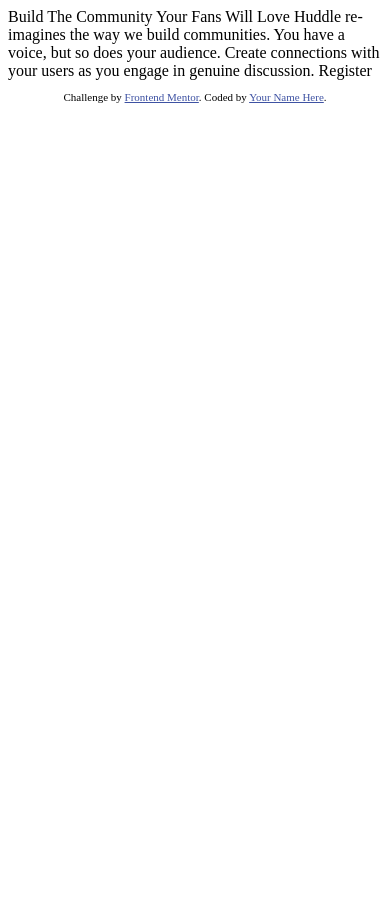
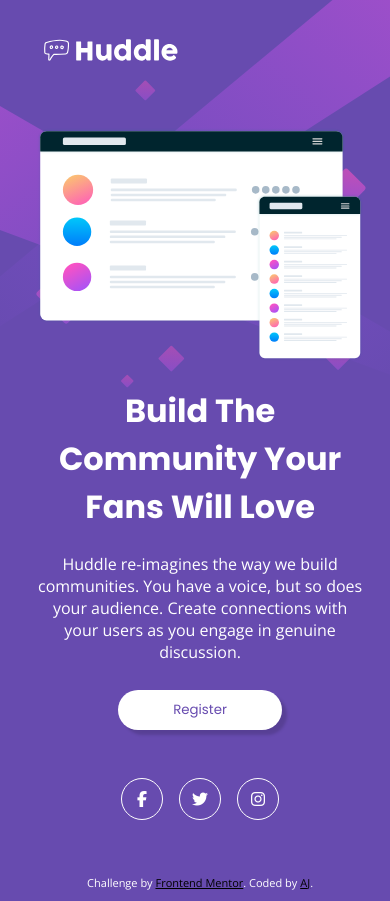
Before and after one commit to ashwinjayan/huddle-landing-page-with-single-introductory-section-master, a plain HTML site: page index.html in a window 390 px wide. Before the commit the page ends 844 px from the top, so only its background shows below. Drawn offline with nearby package versions, Linux system fonts and the light colour scheme.

Commit message:
Added css styles for both mobile and desktop

```diff
--- /dev/null
+++ b/css/style.scss
@@ -0,0 +1,156 @@
+@import url('https://fonts.googleapis.com/css2?family=Poppins:wght@400;700&display=swap');
+@import url('https://fonts.googleapis.com/css2?family=Open+Sans:wght@400&display=swap');
+
+//Colors
+$violet: hsl(257, 40%, 49%);
+
+$header-font: 'Poppins',
+sans-serif;
+$regular-font: 'Open Sans',
+sans-serif;
+
+h1 {
+    font-family: $header-font;
+}
+
+body {
+    font-family: $regular-font;
+    height     : 100%;
+    width      : 98.5%;
+
+    background-image   : url('../images/bg-mobile.svg');
+    background-color   : $violet;
+    background-position: top;
+    background-repeat  : no-repeat;
+    background-size    : contain;
+
+    @media only screen and (min-width: 768px) {
+        background-image: url('../images/bg-desktop.svg');
+        background-size : cover;
+    }
+}
+
+.container {
+    margin    : 0 auto;
+    margin-top: 2em;
+    width     : 85%;
+
+    display        : grid;
+    justify-content: center;
+
+    .header {
+        width: 100%;
+    }
+
+    .logo {
+        background-image : url('../images/logo.svg');
+        background-repeat: no-repeat;
+        background-size  : contain;
+        width            : 9em;
+        height           : 6em;
+        float            : left;
+    }
+
+    .hero-img {
+        margin: 0 auto;
+
+        img {
+            width: 100%;
+        }
+    }
+
+    .hero-content {
+        text-align    : center;
+        display       : flex;
+        flex-direction: column;
+        align-items   : center;
+        color         : white;
+
+        button {
+            margin-top      : 2em;
+            border          : none;
+            background-color: white;
+
+            font-family  : $header-font;
+            color        : $violet;
+            border-radius: 20em;
+            width        : 50%;
+            height       : 3em;
+
+            box-shadow: 5px 5px 3px rgba($color: #000000, $alpha: 0.15);
+        }
+    }
+
+    .socials {
+        margin    : 0 auto;
+        margin-top: 3em;
+        display   : flex;
+        column-gap: 1em;
+
+        .icon {
+            display        : flex;
+            justify-content: center;
+            align-items    : center;
+
+            height       : 40px;
+            width        : 40px;
+            color        : white;
+            border       : 1px solid white;
+            border-radius: 20em;
+        }
+    }
+
+    @media only screen and (min-width: 768px) {
+        position: relative;
+        width     : 90%;
+        grid-template-rows : 10% 1fr 1fr 1fr;
+        grid-template-columns: 50% 50%;
+        grid-template-areas: "logo logo"
+            "image content"
+            "image content"
+            "image content";
+
+        .logo {
+            grid-area: logo;
+            width: 10em;
+        }
+
+        .hero-img {
+            grid-area: image;
+        }
+
+        .hero-content {
+            padding: 0 3em;
+            grid-area  : content;
+            text-align : left;
+            align-items: flex-start;
+
+            button {
+                width: 30%;
+            }
+        }
+
+        .socials {
+            position: absolute;
+            right: 0;
+            bottom: 0;
+        }
+    }
+}
+
+.attribution {
+    font-size : 11px;
+    text-align: center;
+    color     : white;
+    margin-top: 5em;
+
+    @media only screen and (min-width: 768px) {
+        position: absolute;
+        bottom: 0;
+        right: 7em;
+    }
+}
+
+.attribution a {
+    color: black;
+}
--- a/index.html
+++ b/index.html
@@ -9,25 +9,50 @@
   <title>Frontend Mentor | Huddle landing page with single introductory section</title>
 
   <!-- Feel free to remove these styles or customise in your own stylesheet 👍 -->
-  <style>
-    .attribution { font-size: 11px; text-align: center; }
-    .attribution a { color: hsl(228, 45%, 44%); }
-  </style>
+  <link rel="stylesheet" href="css/style.css">
 </head>
 <body>
+  <div class="container">
+    <div class="header">
+      <div class="logo">
+      </div>
+    </div>
 
-  Build The Community Your Fans Will Love
-
-  Huddle re-imagines the way we build communities. You have a voice, but so does your audience.
+    <div class="hero-img">
+      <img src="images/illustration-mockups.svg" alt="illustration hero image">
+    </div>
+    <div class="hero-content">
+      <h1>
+        Build The Community Your Fans Will Love
+      </h1>
+      <span>
+        Huddle re-imagines the way we build communities. You have a voice, but so does your audience.
   Create connections with your users as you engage in genuine discussion.
-
-  Register
+      </span>
+      <button>
+        Register
+      </button>
+    </div>
+    <div class="socials">
+      <div class="icon">
+        <i class="fab fa-facebook-f"></i>
+      </div>
+      <div class="icon">
+        <i class="fab fa-twitter"></i>
+      </div>
+      <div class="icon">
+        <i class="fab fa-instagram"></i>
+      </div>
+    </div>
+  </div>
 
   <footer>
     <p class="attribution">
       Challenge by <a href="https://www.frontendmentor.io?ref=challenge" target="_blank">Frontend Mentor</a>.
-      Coded by <a href="#">Your Name Here</a>.
+      Coded by <a href="https://www.github.com/ashwinjayan">AJ</a>.
     </p>
   </footer>
+
+  <script src="https://kit.fontawesome.com/9b582de4a1.js" crossorigin="anonymous"></script>
 </body>
 </html>
```
Also changed, not shown: css/style.css (added), 1 other file.
